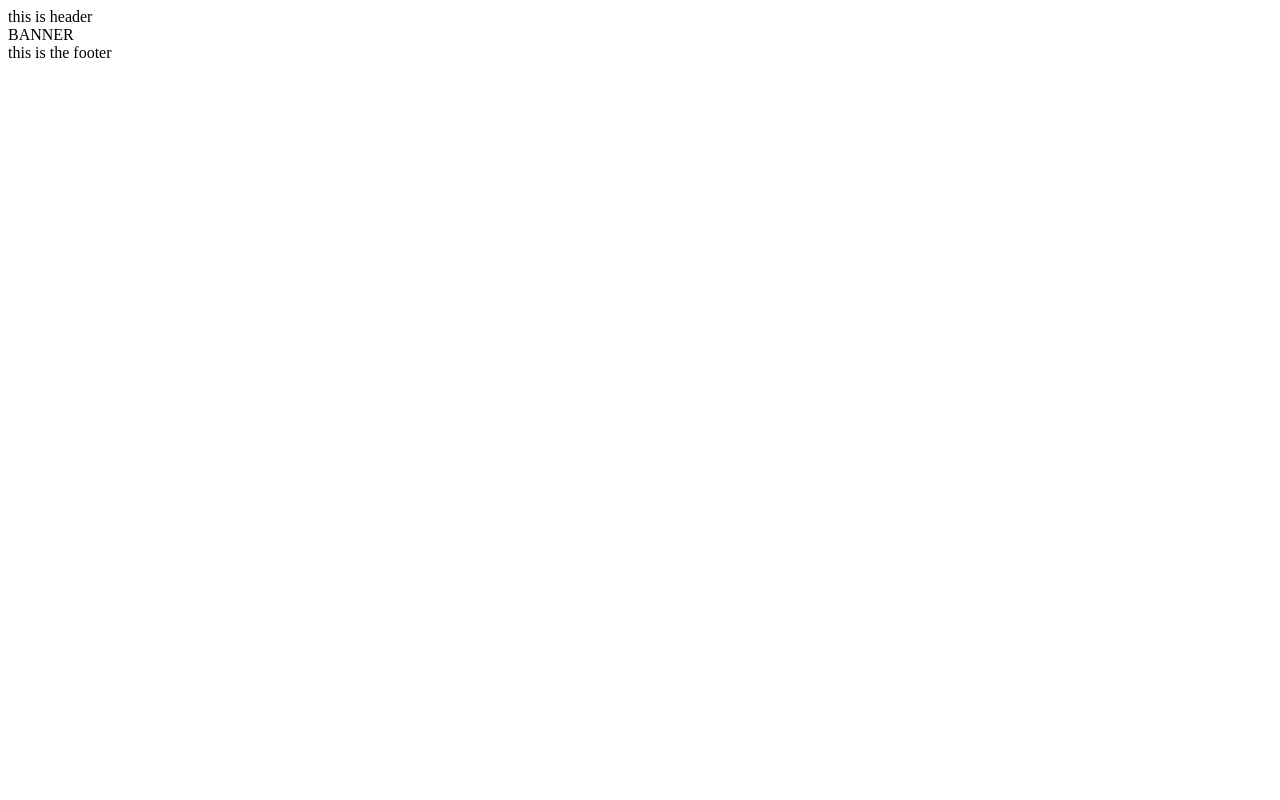
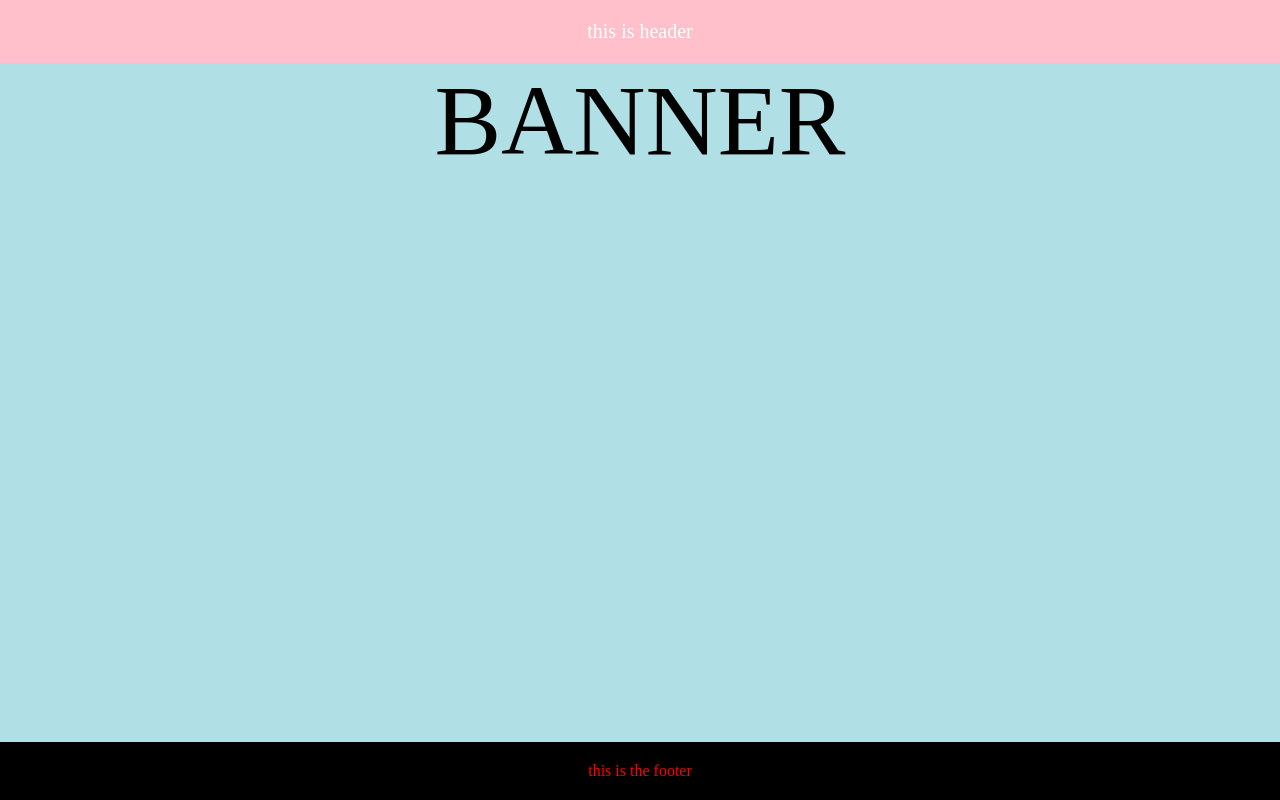
Before and after one commit to hiercomichael/COSC224Lab1, a plain HTML site: page index.html in a window 1280 px wide. Drawn offline with Linux system fonts and the light colour scheme.

Commit message:
css done

```diff
--- a/index.html
+++ b/index.html
@@ -4,15 +4,48 @@
   <meta charset="UTF-8">
   <meta name="viewport" content="width=device-width, initial-scale=1.0">
   <title>Home</title>
+  <style>
+   * {
+      margin: 0;
+      padding: 0;
+    }
+    body {background-color: powderblue;}
+    .footer {
+      position: absolute;
+      color: red;
+      bottom: 0;
+      background: black;
+      width: 100%;
+      padding: 20px 0;
+      text-align: center;
+    }
+
+    .banner {
+      display: flex;
+      align-items: center;
+      text-align: center;
+      margin: auto;
+      font-size: 100px;
+      flex-direction: column;
+    }
+
+    .header {
+      text-align: center;
+      padding: 20px 0;
+      background: pink;
+      color: white;
+      font-size: 20px;
+    }
+    </style>
 </head>
 <body>
-  <header>this is header</header>
+  <header class="header">this is header</header>
 
   <div class="banner">
     BANNER
   </div>
 
-  <footer>this is the footer</footer>
+  <footer class="footer">this is the footer</footer>
 
 </body>
 </html>
```
